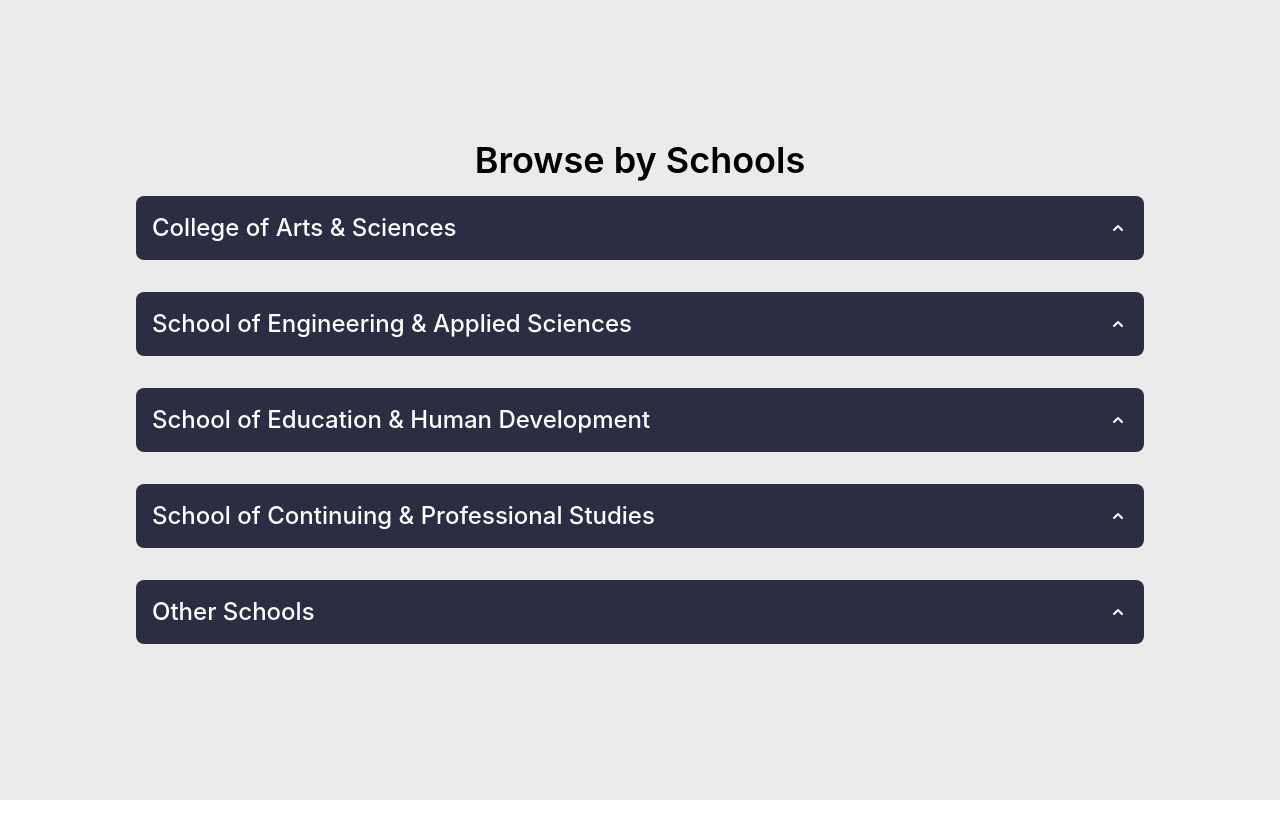
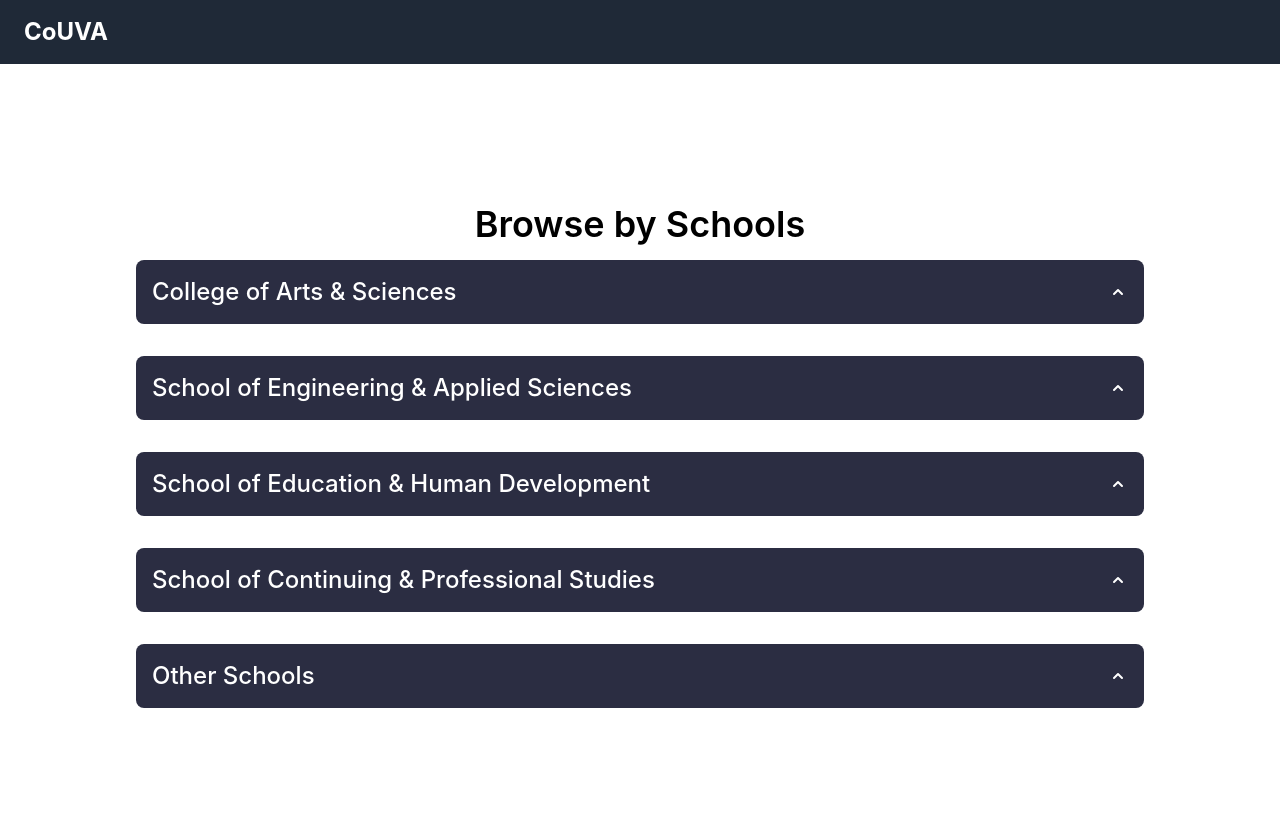
Before and after one commit to jnoowin/classes, a Next.js app: page / in a window 1280 px wide. Shown: the top 838 px of the page. Before the commit the page ends 800 px from the top, so only its background shows below. Built offline with nearby package versions, Linux system fonts and the light colour scheme.

Commit message:
Add navbar in layout Remove bg-poop

```diff
--- /dev/null
+++ b/components/layout.tsx
@@ -0,0 +1,17 @@
+import React from "react";
+import Navbar from "./navbar";
+
+interface LayoutProps {
+  children: React.ReactChild;
+}
+
+function Layout({ children }: LayoutProps) {
+  return (
+    <>
+      <Navbar />
+      {React.Children.map(children, (component, index) => component)}
+    </>
+  );
+}
+
+export default Layout;
--- /dev/null
+++ b/components/navbar.tsx
@@ -0,0 +1,13 @@
+/* This example requires Tailwind CSS v2.0+ */
+import { Disclosure } from "@headlessui/react";
+import Link from "next/link";
+
+export default function Navbar() {
+  return (
+    <Disclosure as="nav" className="bg-gray-800 h-16 flex items-center">
+      <Link href="/">
+        <a className="text-2xl font-bold text-white ml-6">CoUVA</a>
+      </Link>
+    </Disclosure>
+  );
+}
--- a/pages/index.tsx
+++ b/pages/index.tsx
@@ -1,5 +1,6 @@
 import type { NextPage } from "next";
 import School from "../components/school";
+import Layout from "../components/layout";
 
 const Home: NextPage = () => {
   const SCHOOLS: string[] = [
@@ -11,12 +12,14 @@ const Home: NextPage = () => {
   ];
 
   return (
-    <div className="bg-poop h-screen w-screen flex flex-col items-center justify-center">
-      <h1 className="text-4xl font-semibold">Browse by Schools</h1>
-      {SCHOOLS.map((school) => (
-        <School key={school} name={school} classes={[]} />
-      ))}
-    </div>
+    <Layout>
+      <div className="h-screen w-screen flex flex-col items-center justify-center">
+        <h1 className="text-4xl font-semibold min-w-min">Browse by Schools</h1>
+        {SCHOOLS.map((school) => (
+          <School key={school} name={school} classes={[]} />
+        ))}
+      </div>
+    </Layout>
   );
 };
 
--- a/tailwind.config.js
+++ b/tailwind.config.js
@@ -11,7 +11,6 @@ module.exports = {
         bone: "#e6dfd5",
         rajah: "#ffad69",
         "dark-orange": "#f58f29",
-        poop: "#ebebeb",
       },
     },
   },
```
